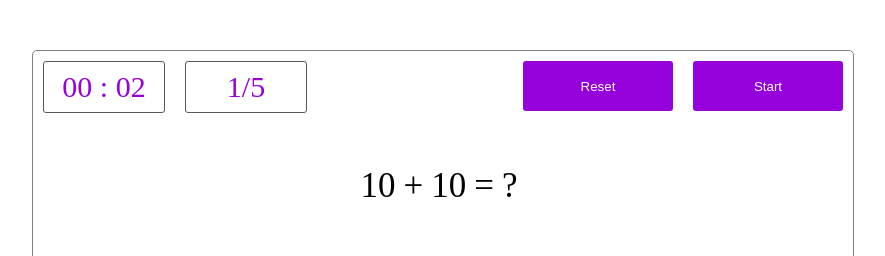
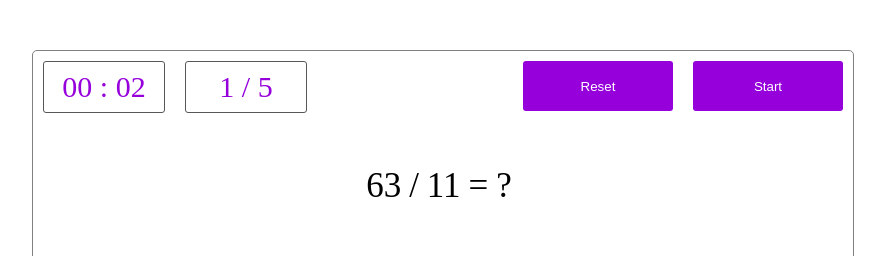
Before and after one commit to nipunayasanga/mini-JS-project, a plain HTML site: page index.html in a window 1280 px wide. Both pictures are taken after a click on the button "Start". Shown: the part 122-378 px from the top of the page, without its empty margins (197-1082 px from the left). Drawn offline with Linux system fonts and the light colour scheme.

Commit message:
add random numbers & operators

```diff
--- a/index.html
+++ b/index.html
@@ -18,7 +18,9 @@
 
             </div>
             <div class="box">
-                <span>1/5</span>
+                <span>
+                  <span id ="count">0</span> / <span id ="qNumber">5</span>
+                </span>
 
             </div>
         </div>
@@ -31,9 +33,9 @@
 
       </div>
       <div class="middle">
-        <span>10</span>&nbsp&nbsp
-        <span>+</span>&nbsp&nbsp
-        <span>10</span>&nbsp&nbsp
+        <span id="num1">00</span>&nbsp&nbsp
+        <span id="op">+</span>&nbsp&nbsp
+        <span id="num2">00</span>&nbsp&nbsp
         <span>=</span>&nbsp&nbsp
         <span>?</span>&nbsp&nbsp
 
--- a/main.js
+++ b/main.js
@@ -1,9 +1,43 @@
 let interval = undefined;
 let min = 0;
 let sec = 0;
+let questionNumber = 1;
+let count = 0;
+let op = ['+','-','*','/','%'];
+
+let qNum1 = 0;
+let qNum2  = 0;
+let selectedOp = '';
 
 let minElement=document.getElementById("min");
 let secElement=document.getElementById("sec");
+
+let countElement=document.getElementById("count");
+
+let num1Element=document.getElementById("num1");
+let num2lement=document.getElementById("num2");
+let opElement=document.getElementById("op");
+
+
+const setCount = () => {
+    count++;
+    countElement.innerHTML=count;
+}
+
+const manageQuestuion = () => {
+
+    setCount();
+
+    qNum1 = Math.floor(Math.random()*100)+1;
+    qNum2 = Math.floor(Math.random()*100)+1;
+    selectedOp = op[Math.floor(Math.random()*5)]
+
+    num1Element.innerHTML = qNum1;
+    num2lement.innerHTML = qNum2;
+    opElement.innerHTML = selectedOp;
+
+
+}
 
 const reset = () => {
     if (interval){
@@ -15,6 +49,9 @@ const reset = () => {
 }
 
 const countdown = () => {
+
+    manageQuestuion();
+
     if (interval){
         clearInterval(interval);
     }
```
